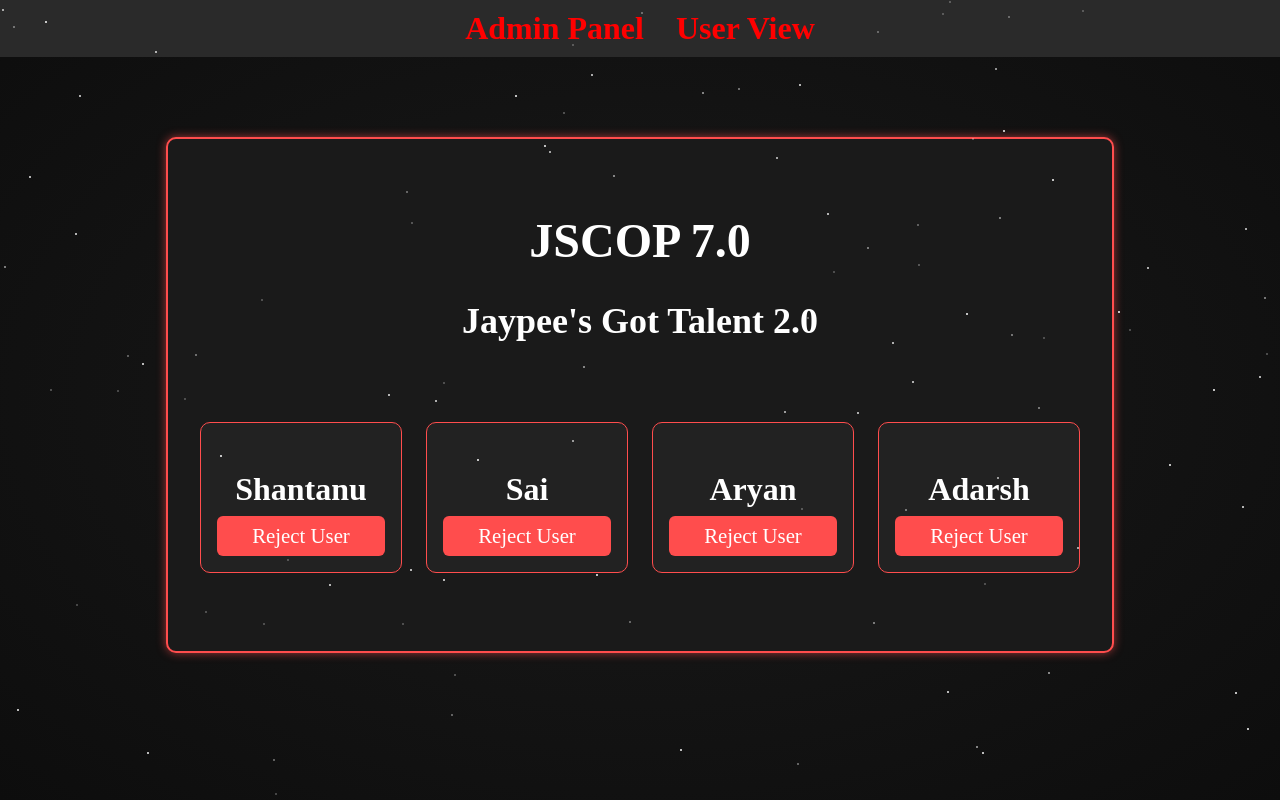
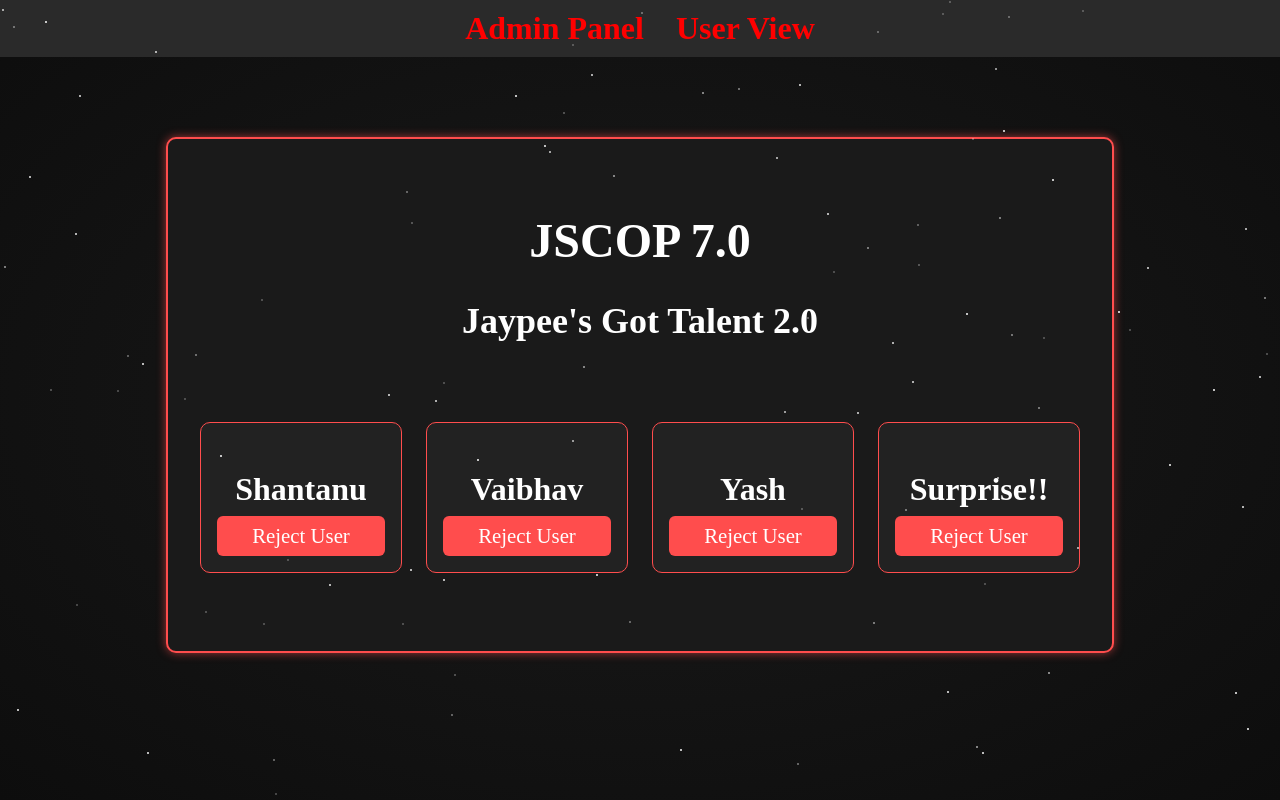
Before and after one commit to Dishi-Gautam/latent, a React (Vite) app in the folder client/: page / in a window 1280 px wide. Built offline with nearby package versions, Linux system fonts and the light colour scheme; no server answers; a web font is replaced by a local one.

Commit message:
Update Admin.jsx

```diff
--- a/client/src/components/Admin.jsx
+++ b/client/src/components/Admin.jsx
@@ -5,9 +5,9 @@ import buzzerSound from '../assets/buzzer.wav';
 
 const admins = [
   { id: 1, name: 'Shantanu' },
-  { id: 2, name: 'Sai' },
-  { id: 3, name: 'Aryan' },
-  { id: 4, name: 'Adarsh' },
+  { id: 2, name: 'Vaibhav' },
+  { id: 3, name: 'Yash' },
+  { id: 4, name: 'Surprise!!' },
 ];
 
 const Admin = ({ rejectedAdmins, socket }) => {
```
